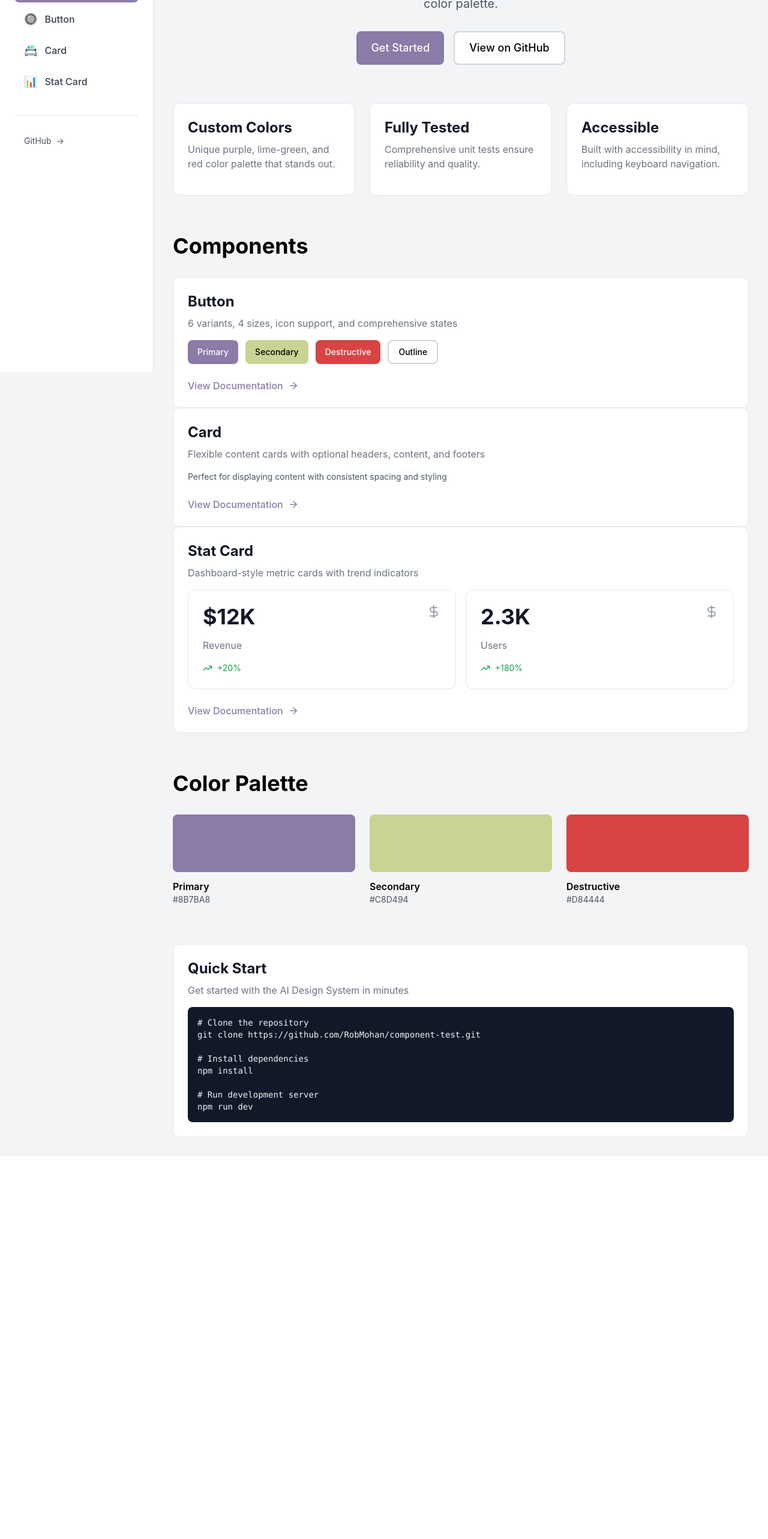
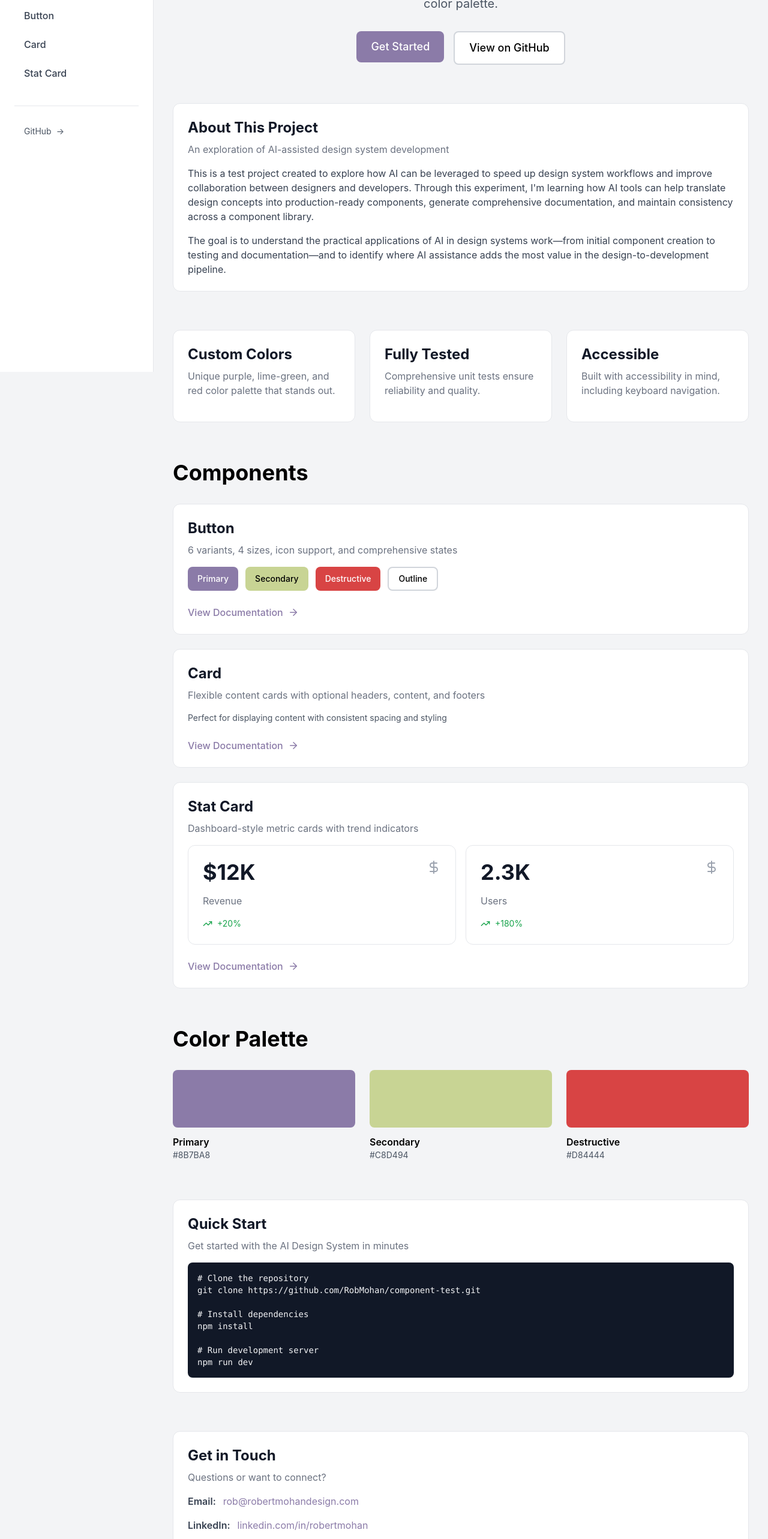
Before and after one commit to RobMohan/component-test, a React (Vite) app: page / in a window 1280 px wide. Shown: the part 180-2746 px from the top of the page at 60% size. Before the commit the page ends 2108 px from the top, so only its background shows below. Built offline with nearby package versions, Linux system fonts and the light colour scheme.

Commit message:
Removed Icons and added description with more ways to contact

```diff
--- a/src/layout/DocsLayout.jsx
+++ b/src/layout/DocsLayout.jsx
@@ -5,10 +5,10 @@ export default function DocsLayout({ children }) {
   const location = useLocation();
 
   const navItems = [
-    { path: '/', label: 'Home', icon: '🏠' },
-    { path: '/button', label: 'Button', icon: '🔘' },
-    { path: '/card', label: 'Card', icon: '📇' },
-    { path: '/stat-card', label: 'Stat Card', icon: '📊' },
+    { path: '/', label: 'Home' },
+    { path: '/button', label: 'Button' },
+    { path: '/card', label: 'Card' },
+    { path: '/stat-card', label: 'Stat Card' },
   ];
 
   const isActive = (path) => {
@@ -36,13 +36,12 @@ export default function DocsLayout({ children }) {
               <Link
                 key={item.path}
                 to={item.path}
-                className={`flex items-center gap-3 w-full text-left px-4 py-2.5 rounded-lg transition-colors ${
+                className={`block w-full text-left px-4 py-2.5 rounded-lg transition-colors ${
                   isActive(item.path)
                     ? 'bg-primary text-white'
                     : 'text-gray-700 hover:bg-gray-100'
                 }`}
               >
-                <span className="text-lg">{item.icon}</span>
                 <span className="font-medium">{item.label}</span>
               </Link>
             ))}
--- a/src/pages/HomePage.jsx
+++ b/src/pages/HomePage.jsx
@@ -17,13 +17,39 @@ export default function HomePage() {
             featuring buttons, cards, and stat cards with a custom color palette.
           </p>
           <div className="flex gap-4 justify-center">
+            <Link to="/button">
               <Button variant="primary" size="large">
                 Get Started
               </Button>
+            </Link>
+            <a href="https://github.com/RobMohan/component-test" target="_blank" rel="noopener noreferrer">
               <Button variant="outline" size="large">
                 View on GitHub
               </Button>
+            </a>
           </div>
+        </div>
+
+        {/* About This Project */}
+        <div className="mb-16">
+          <Card
+            title="About This Project"
+            description="An exploration of AI-assisted design system development"
+          >
+            <div className="space-y-4 text-gray-700">
+              <p>
+                This is a test project created to explore how AI can be leveraged to speed up design system workflows
+                and improve collaboration between designers and developers. Through this experiment, I'm learning how
+                AI tools can help translate design concepts into production-ready components, generate comprehensive
+                documentation, and maintain consistency across a component library.
+              </p>
+              <p>
+                The goal is to understand the practical applications of AI in design systems work—from initial component
+                creation to testing and documentation—and to identify where AI assistance adds the most value in the
+                design-to-development pipeline.
+              </p>
+            </div>
+          </Card>
         </div>
 
         {/* Features Grid */}
@@ -46,16 +72,14 @@ export default function HomePage() {
         <div className="mb-16">
           <h2 className="text-4xl font-bold mb-8">Components</h2>
           <div className="space-y-6">
-            <Link to="/button">
             <Card
               title="Button"
               description="6 variants, 4 sizes, icon support, and comprehensive states"
               footer={
-                  <div className="flex items-center gap-2 text-primary font-medium">
+                <Link to="/button" className="flex items-center gap-2 text-primary font-medium hover:underline">
                   View Documentation <ArrowRight size={18} />
-                  </div>
+                </Link>
               }
-                className="hover:shadow-lg transition-shadow cursor-pointer"
             >
               <div className="flex gap-3 flex-wrap">
                 <Button variant="primary" size="small">Primary</Button>
@@ -64,35 +88,29 @@ export default function HomePage() {
                 <Button variant="outline" size="small">Outline</Button>
               </div>
             </Card>
-            </Link>
 
-            <Link to="/card">
             <Card
               title="Card"
               description="Flexible content cards with optional headers, content, and footers"
               footer={
-                  <div className="flex items-center gap-2 text-primary font-medium">
+                <Link to="/card" className="flex items-center gap-2 text-primary font-medium hover:underline">
                   View Documentation <ArrowRight size={18} />
-                  </div>
+                </Link>
               }
-                className="hover:shadow-lg transition-shadow cursor-pointer"
             >
               <p className="text-sm text-gray-600">
                 Perfect for displaying content with consistent spacing and styling
               </p>
             </Card>
-            </Link>
 
-            <Link to="/stat-card">
             <Card
               title="Stat Card"
               description="Dashboard-style metric cards with trend indicators"
               footer={
-                  <div className="flex items-center gap-2 text-primary font-medium">
+                <Link to="/stat-card" className="flex items-center gap-2 text-primary font-medium hover:underline">
                   View Documentation <ArrowRight size={18} />
-                  </div>
+                </Link>
               }
-                className="hover:shadow-lg transition-shadow cursor-pointer"
             >
               <div className="grid grid-cols-2 gap-4">
                 <StatCard
@@ -111,7 +129,6 @@ export default function HomePage() {
                 />
               </div>
             </Card>
-            </Link>
           </div>
         </div>
 
@@ -141,6 +158,7 @@ export default function HomePage() {
         <Card
           title="Quick Start"
           description="Get started with the AI Design System in minutes"
+          className="mb-16"
         >
           <pre className="bg-gray-900 text-gray-100 p-4 rounded-lg overflow-x-auto text-sm">
 {`# Clone the repository
@@ -153,6 +171,35 @@ npm install
 npm run dev`}
           </pre>
         </Card>
+
+        {/* Contact Section */}
+        <Card
+          title="Get in Touch"
+          description="Questions or want to connect?"
+        >
+          <div className="space-y-4">
+            <div className="flex items-center gap-3">
+              <span className="font-semibold text-gray-700">Email:</span>
+              <a
+                href="mailto:rob@robertmohandesign.com"
+                className="text-primary hover:underline"
+              >
+                rob@robertmohandesign.com
+              </a>
+            </div>
+            <div className="flex items-center gap-3">
+              <span className="font-semibold text-gray-700">LinkedIn:</span>
+              <a
+                href="https://www.linkedin.com/in/robertmohan"
+                target="_blank"
+                rel="noopener noreferrer"
+                className="text-primary hover:underline"
+              >
+                linkedin.com/in/robertmohan
+              </a>
+            </div>
+          </div>
+        </Card>
       </div>
     </div>
   );
```
Lines whose indentation alone changed are shown as unchanged.
